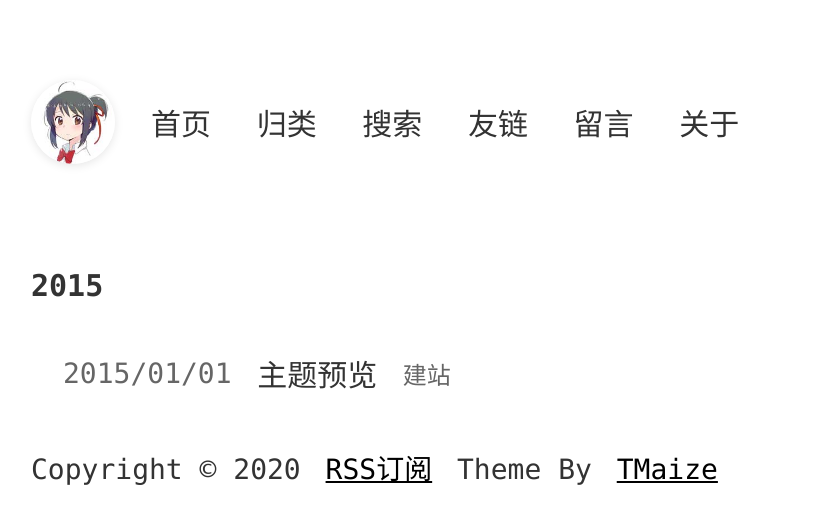
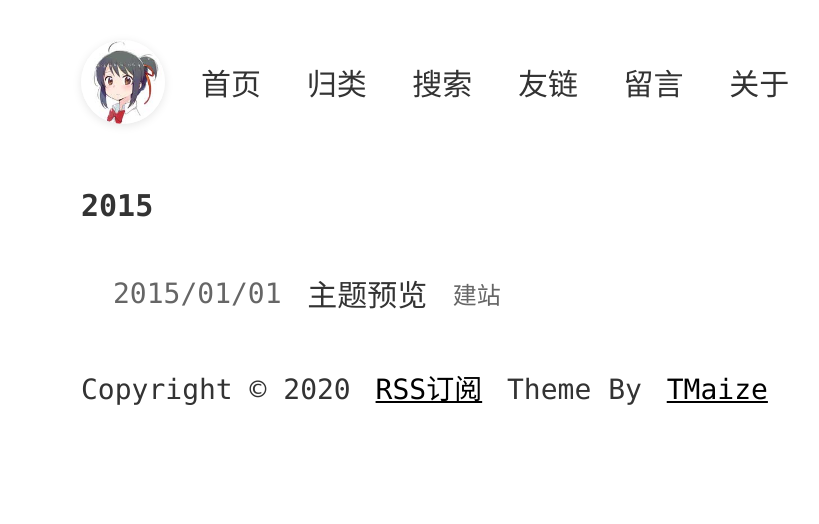
Before and after one commit to gittime999/tz, a Jekyll site: the page built from index.html, in a window 1280 px wide. Shown: the top 524 px of the page, without its empty margins (37-856 px from the left). Built offline with Jekyll 4.4.1, drawn with Linux system fonts in a browser that asks for light colours; comment, search, counter and statistics services are not loaded.

Commit message:
Update common.css

```diff
--- a/static/css/common.css
+++ b/static/css/common.css
@@ -110,12 +110,12 @@ body::-webkit-scrollbar {
 }
 body {
   width: 100%;
-  max-width: 1200px;
+  max-width: 1100px;
   padding: 0 28px;
   margin: 0 auto;
 }
 .header {
-  padding: 80px 0;
+  padding: 40px 0;
   display: -webkit-box;
   display: flex;
   -webkit-box-orient: horizontal;
```
